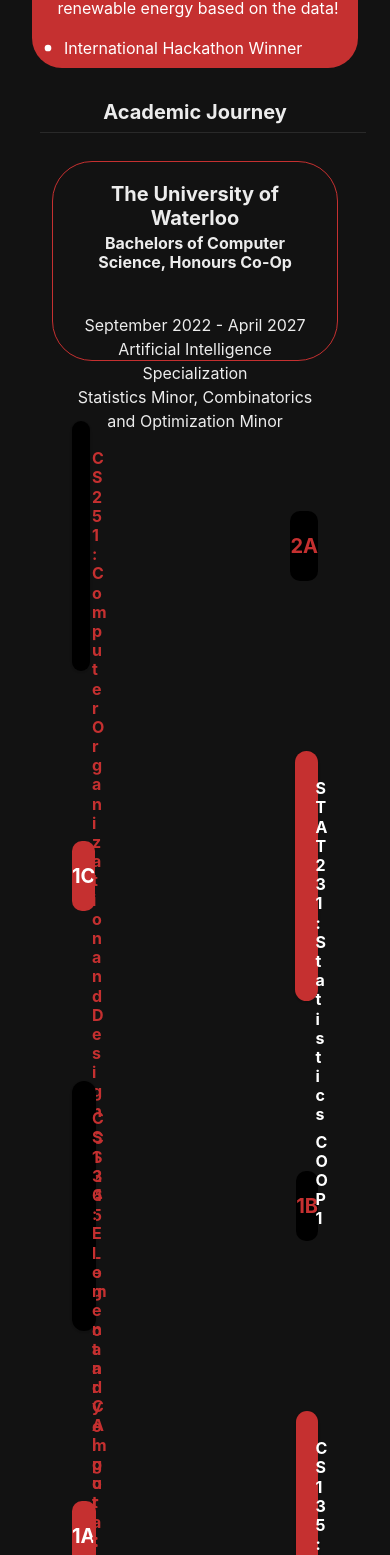
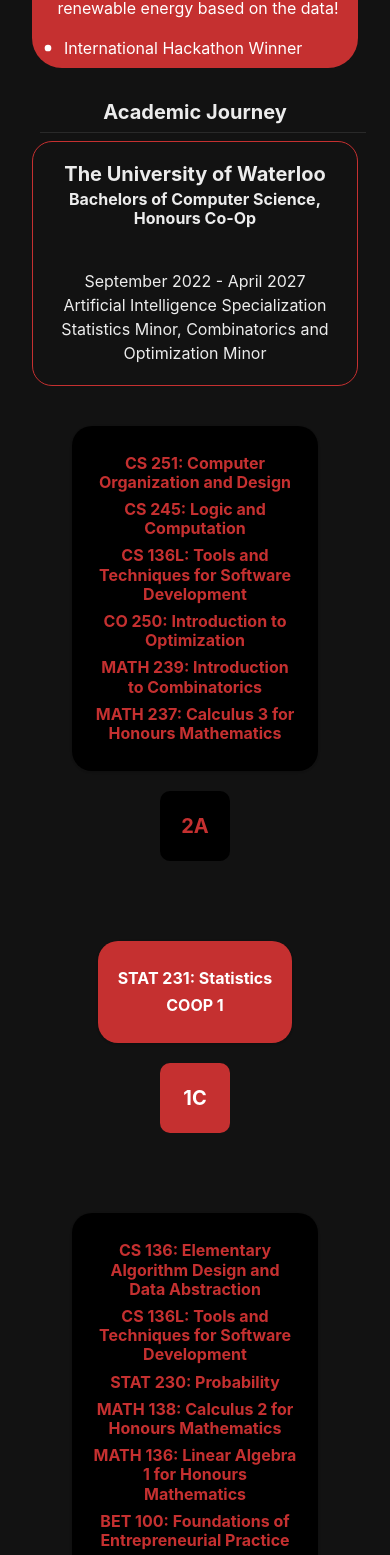
Before and after one commit to TheFJcurve/personal-portfolio, a React (Vite) app: page / in a window 390 px wide. Shown: the part 6253-7808 px from the top of the page. Built offline with nearby package versions, Linux system fonts and the light colour scheme.

Commit message:
refactored academics for mobile

```diff
--- a/src/components/Academics.tsx
+++ b/src/components/Academics.tsx
@@ -4,9 +4,10 @@ import {
   CardBody,
   CardHeader,
   Divider,
-  HStack,
   Heading,
+  SimpleGrid,
   Text,
+  useBreakpointValue,
   useColorMode,
 } from "@chakra-ui/react";
 import { useState } from "react";
@@ -15,10 +16,8 @@ const AcademicsUniIntro = () => {
   return (
     <Box display="flex" justifyContent="center">
       <Card
-        margin={"20px"}
-        borderRadius={"40px"}
-        height={"200px"}
-        width={"800px"}
+        width={"100%"}
+        borderRadius={20}
         borderColor={"styleColor.600"}
         variant={"outline"}
         transition={"all 0.3s ease-in-out"}
@@ -57,12 +56,11 @@ const AcadmicCourseCard = ({
 }: AcadmicCourseCardProps) => {
   return (
     <Card
-      width={isOpen ? "500px" : "0px"}
-      height={"250px"}
+      width={isOpen ? "100%" : "0px"}
       color={fgColor}
       backgroundColor={bgColor}
-      borderRadius="40px"
-      transition={"all 0.2s ease-in-out"}
+      borderRadius={20}
+      transition={"all 0.3s ease-in-out"}
     >
       <CardBody>
         {isOpen &&
@@ -132,16 +130,13 @@ const AcademicsCard = ({
       : orientation === "left"
       ? "styleColor.600"
       : "white";
+  const isMdOrLarger = useBreakpointValue({ base: false, md: true });
 
   return (
-    <HStack
-      gap={"200px"}
-      display={"flex"}
-      justifyContent={"center"}
-      margin={10}
-    >
-      {orientation === "left" ? (
-        <>
+    <Box gap={"200px"} display={"flex"} justifyContent={"center"} margin={10}>
+      {isMdOrLarger ? (
+        orientation === "left" ? (
+          <SimpleGrid justifyItems={"center"} alignItems={"center"} columns={2}>
             <AcademicSemister
               setIsOpen={setIsOpen}
               isOpen={isOpen}
@@ -155,9 +150,9 @@ const AcademicsCard = ({
               bgColor={bgColor}
               subjects={subjects}
             />
-        </>
+          </SimpleGrid>
         ) : (
-        <>
+          <SimpleGrid alignItems={"center"} justifyItems={"center"} columns={2}>
             <AcadmicCourseCard
               isOpen={isOpen}
               fgColor={fgColor}
@@ -171,9 +166,26 @@ const AcademicsCard = ({
               bgColor={bgColor}
               semister={semister}
             />
-        </>
+          </SimpleGrid>
+        )
+      ) : (
+        <SimpleGrid justifyItems={"center"} columns={1} gap={5}>
+          <AcadmicCourseCard
+            isOpen={isOpen}
+            fgColor={fgColor}
+            bgColor={bgColor}
+            subjects={subjects}
+          />
+          <AcademicSemister
+            setIsOpen={setIsOpen}
+            isOpen={isOpen}
+            fgColor={fgColor}
+            bgColor={bgColor}
+            semister={semister}
+          />
+        </SimpleGrid>
       )}
-    </HStack>
+    </Box>
   );
 };
 
```
Lines whose indentation alone changed are shown as unchanged.
